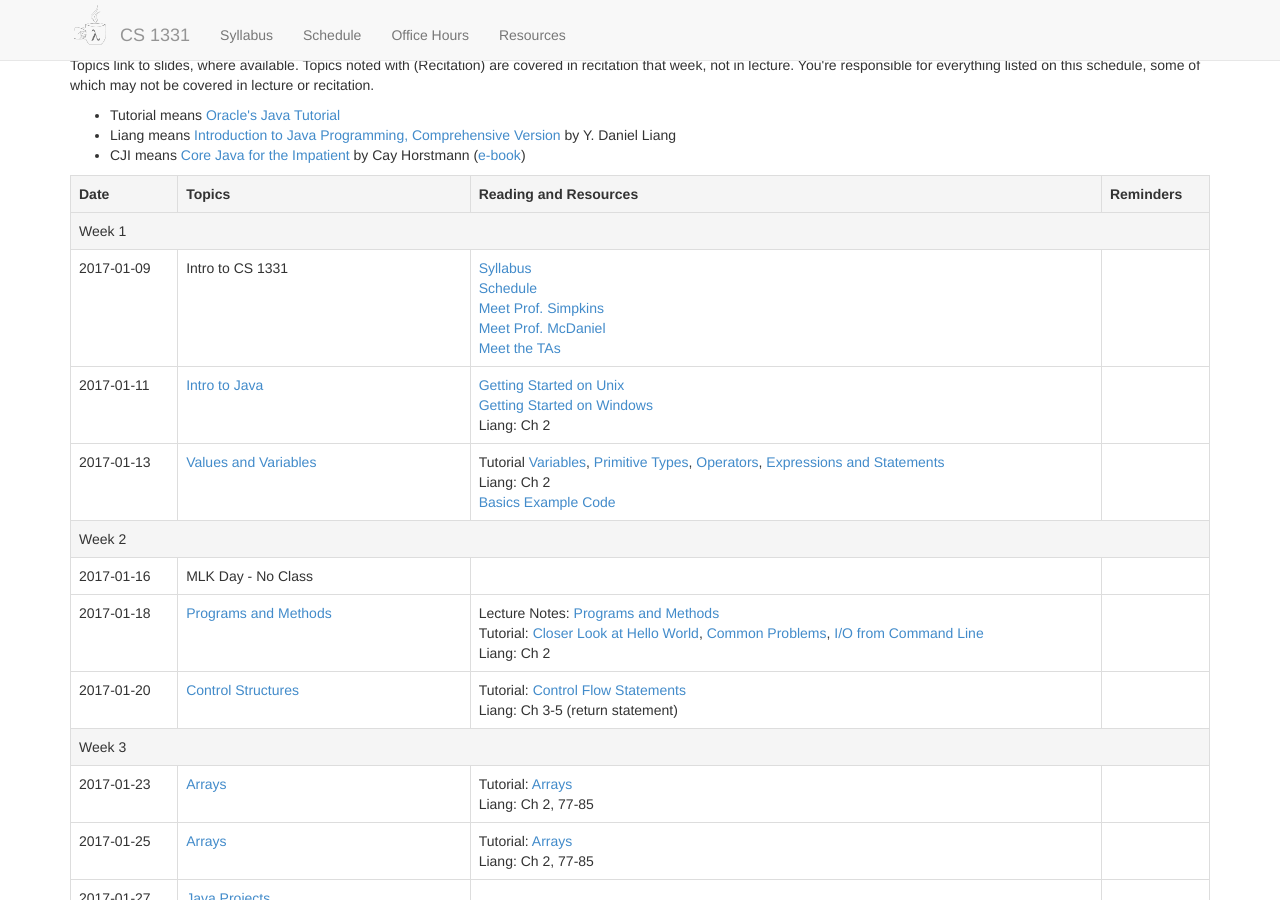
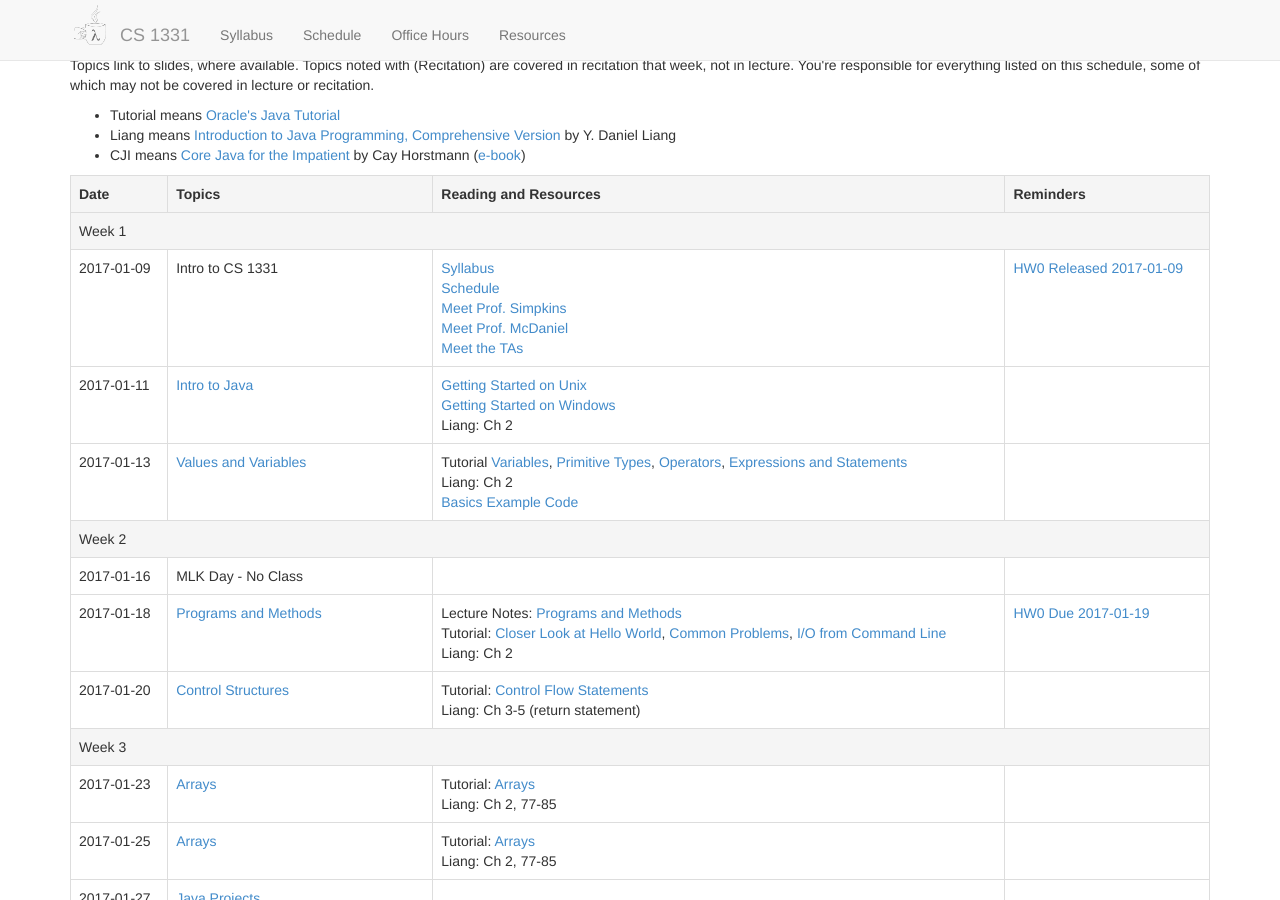
Before and after one commit to cs1331/cs1331.github.io.old, a Jekyll site: the page built from spring2017.html, in a window 1280 px wide and 900 px high, scrolled down 418 px. Built offline with Jekyll 4.4.1, drawn with Linux system fonts in a browser that asks for light colours; nearby versions of some CDN libraries.

Commit message:
Spring 2017 hw0

```diff
--- a/spring2017.html
+++ b/spring2017.html
@@ -72,7 +72,7 @@ title: CS 1331 - Spring 2017
       </td>
       <td>
 
-
+        <a href="spring2017/hw0/hw0.html">HW0 Released 2017-01-09</a>
       </td>
     </tr>
 
@@ -148,7 +148,7 @@ title: CS 1331 - Spring 2017
       </td>
       <td>
 
-
+        <a href="spring2017/hw0/hw0.html">HW0 Due 2017-01-19</a>
       </td>
     </tr>
 
```
